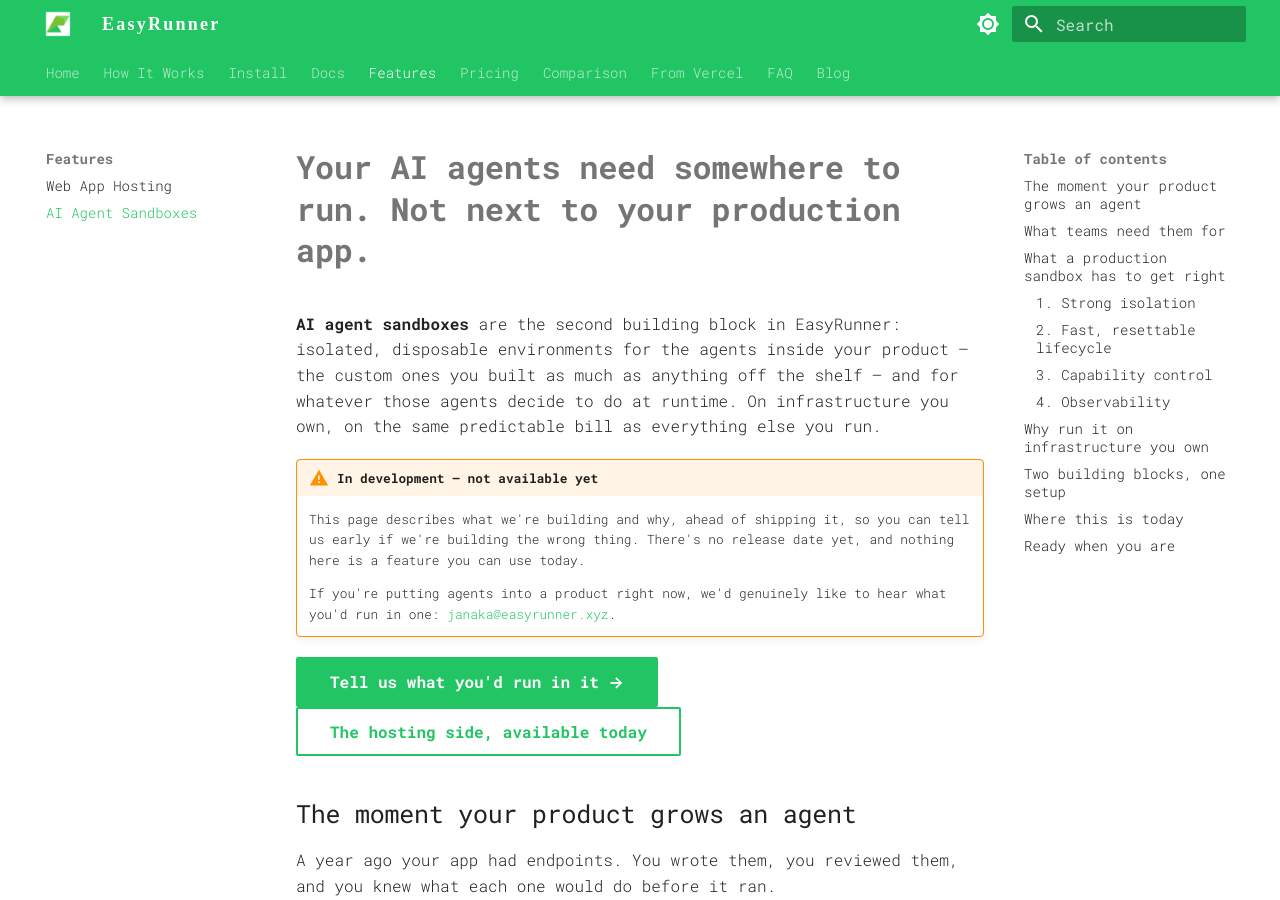
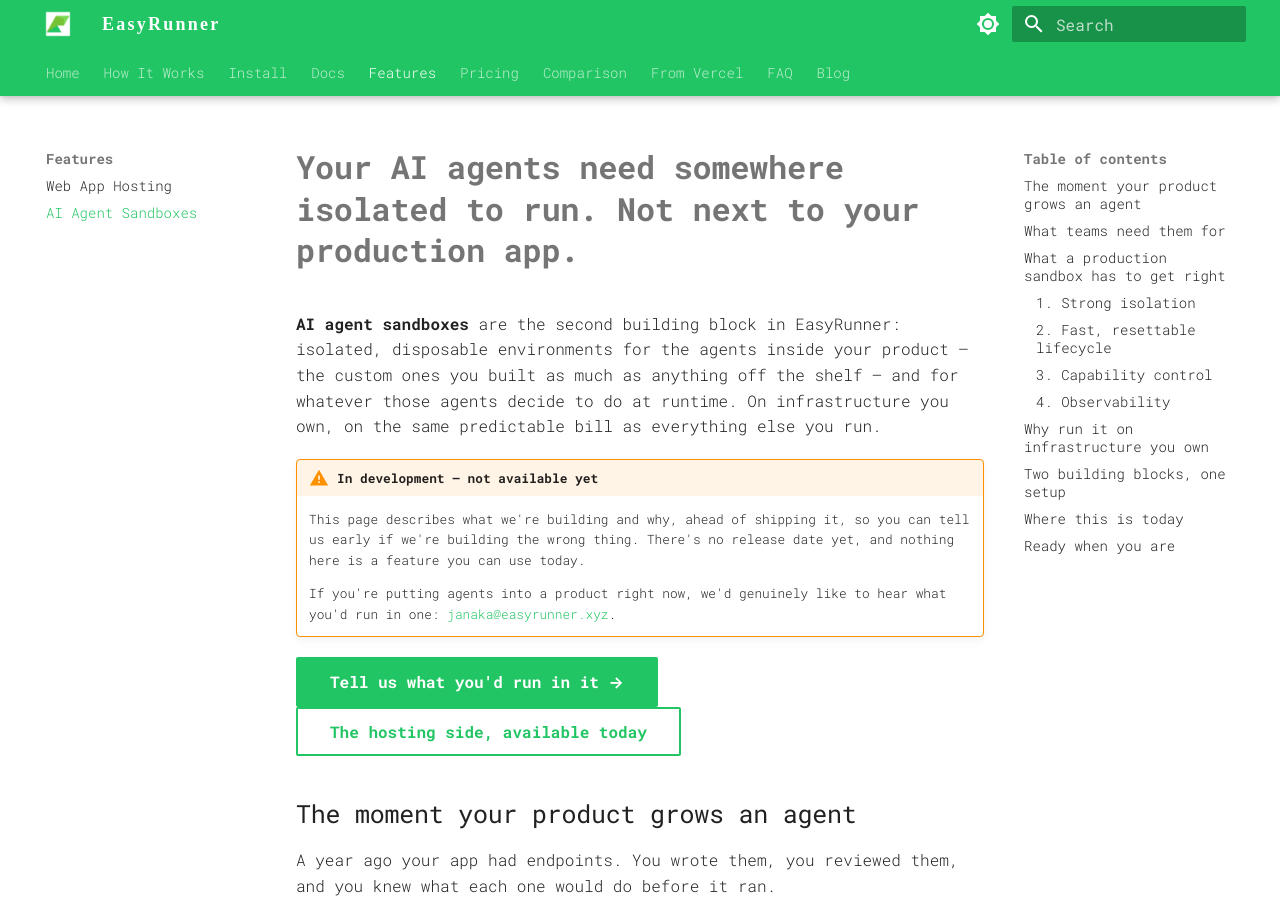
Before and after one commit to janaka/easyrunner-docs, an MkDocs documentation site: the page built from docs/ai-agent-sandbox.md, in a window 1280 px wide and 900 px high. Built offline with MkDocs 1.6.1 and Material for MkDocs 9.7.7, drawn with Linux system fonts in a browser that asks for light colours; some web fonts are replaced.

Commit message:
docs: sharpen sandbox headline to name isolation
"Your AI agents need somewhere isolated to run. Not next to your
production app." — isolation is the first pillar, so the headline says
it rather than implying it. Applied to both the H1 and the social card
title.

Co-Authored-By: Claude Opus 5 (1M context) <noreply@anthropic.com>

```diff
--- a/docs/ai-agent-sandbox.md
+++ b/docs/ai-agent-sandbox.md
@@ -3,10 +3,10 @@ title: AI agent sandboxes — somewhere safe for your product's AI agents to run
 description: EasyRunner is adding AI agent sandboxes — isolated, disposable environments for the AI agents inside your product, custom ones included, running on infrastructure you own.
 social:
   cards_layout_options:
-    title: Your AI agents need somewhere to run. Not next to your production app.
+    title: Your AI agents need somewhere isolated to run. Not next to your production app.
 ---
 
-# Your AI agents need somewhere to run. Not next to your production app.
+# Your AI agents need somewhere isolated to run. Not next to your production app.
 
 **AI agent sandboxes** are the second building block in EasyRunner: isolated, disposable environments for the agents inside your product — the custom ones you built as much as anything off the shelf — and for whatever those agents decide to do at runtime. On infrastructure you own, on the same predictable bill as everything else you run.
 
```
